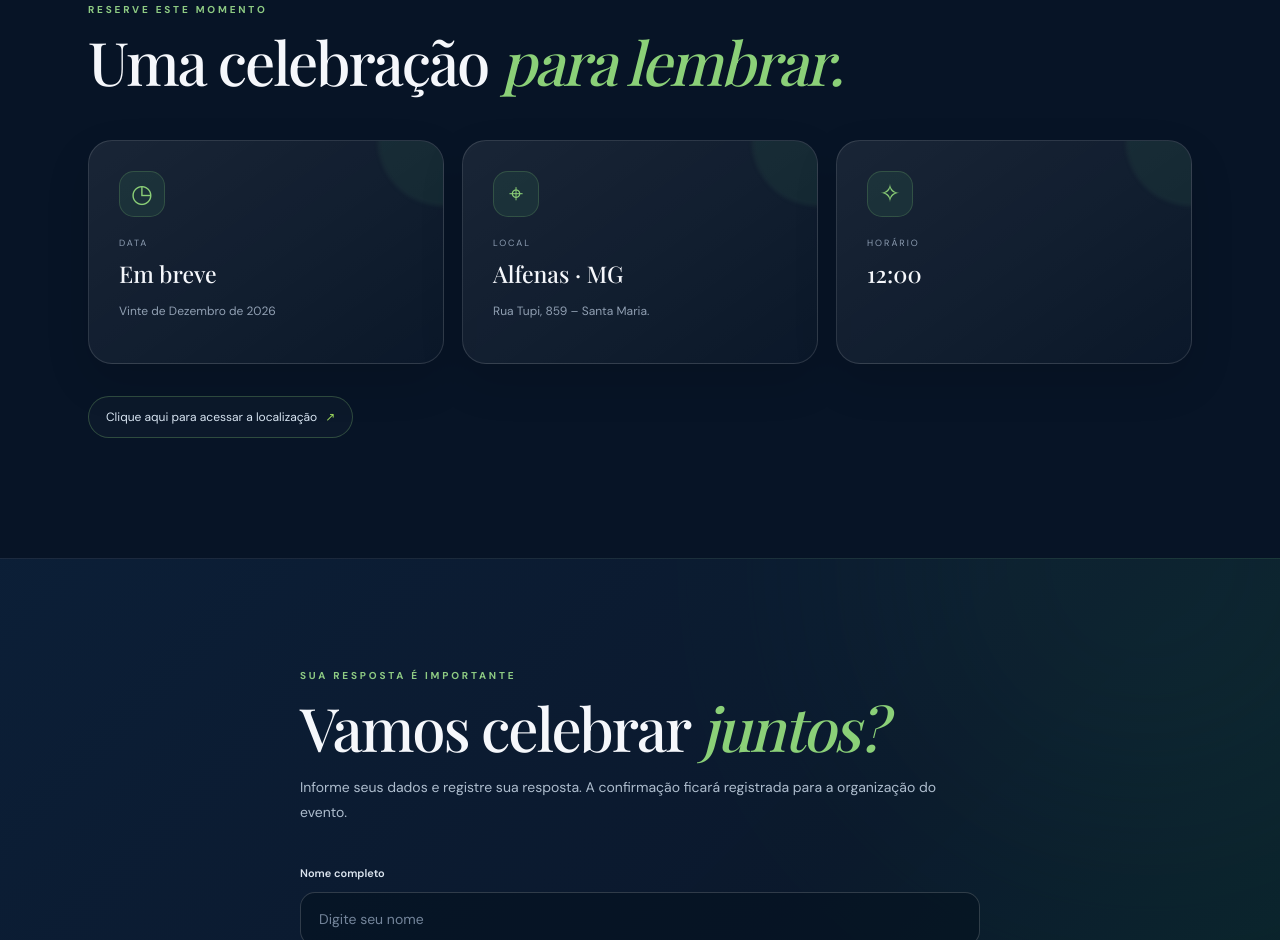
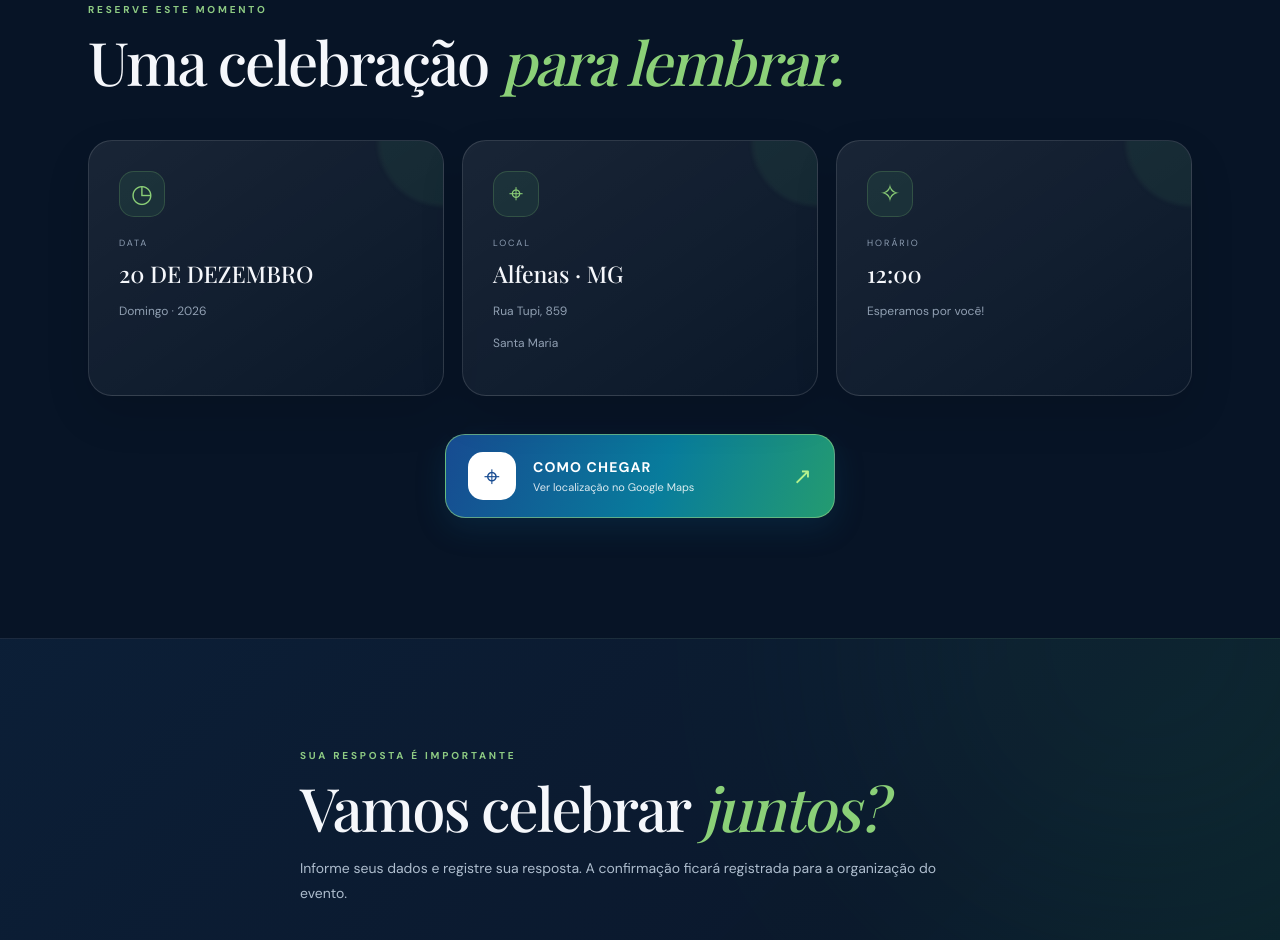
Before and after one commit to gbcastelar/holhos-minas-celebrar-2026, a plain HTML site: page index.html in a window 1280 px wide. Shown: the part 1451-2391 px from the top of the page. Drawn offline with nearby package versions, Linux system fonts and the light colour scheme; a web font is replaced by a local one.

Commit message:
ajustando endereco botao de localizacao e css

```diff
--- a/css/style.css
+++ b/css/style.css
@@ -48,3 +48,73 @@ html{scroll-padding-top:88px}
 @keyframes brandFloat{0%,100%{transform:translateY(0)}50%{transform:translateY(-4px)}}
 @media(max-width:700px){.logo-orbit--compact{width:44px;height:44px}.logo-orbit--hero{width:125px;height:125px}.logo-orbit--hero .brand-mark{width:80px;height:80px}}
 @media(prefers-reduced-motion:reduce){.logo-orbit__ring,.logo-orbit .brand-mark{animation:none!important}}
+/* BOTÃO DE LOCALIZAÇÃO */
+.maps-action {
+    display: flex;
+    justify-content: center;
+    margin: 38px auto 0;
+    padding: 0 15px;
+}
+
+.maps-button {
+    display: flex;
+    align-items: center;
+    gap: 17px;
+    width: min(100%, 390px);
+    padding: 17px 22px;
+    border-radius: 20px;
+    text-decoration: none;
+    color: #fff;
+    background: linear-gradient(110deg, #174b91, #087c9c 55%, #249b70);
+    border: 1px solid rgba(139, 207, 131, .65);
+    box-shadow: 0 10px 30px rgba(15, 91, 130, .22);
+    transition: transform .25s ease, box-shadow .25s ease;
+}
+
+.maps-button:hover {
+    transform: translateY(-4px);
+    box-shadow: 0 15px 35px rgba(15, 91, 130, .35);
+}
+
+.maps-button-icon {
+    display: flex;
+    align-items: center;
+    justify-content: center;
+    width: 48px;
+    height: 48px;
+    flex-shrink: 0;
+    border-radius: 15px;
+    color: #174b91;
+    background: #fff;
+    font-size: 28px;
+}
+
+.maps-button-text {
+    display: flex;
+    flex-direction: column;
+    gap: 4px;
+    flex: 1;
+    text-align: left;
+}
+
+.maps-button-text strong {
+    font-size: 14px;
+    letter-spacing: .08em;
+}
+
+.maps-button-text small {
+    font-size: 11px;
+    color: rgba(255,255,255,.85);
+}
+
+.maps-button-arrow {
+    font-size: 23px;
+    color: #b5f18d;
+}
+
+@media (max-width: 480px) {
+    .maps-button {
+        padding: 15px;
+        gap: 12px;
+    }
+}
--- a/index.html
+++ b/index.html
@@ -51,15 +51,54 @@
     </section>
 
     <section class="event-details section-wrap">
-      <div class="section-kicker">RESERVE ESTE MOMENTO</div>
-      <h2>Uma celebração <em>para lembrar.</em></h2>
-      <div class="detail-grid">
-        <article class="detail-card"><span class="detail-icon">◷</span><small>DATA</small><strong id="event-date"> </strong><p>Vinte de Dezembro de 2026</p></article>
-        <article class="detail-card"><span class="detail-icon">⌖</span><small>LOCAL</small><strong>Alfenas · MG</strong><p>Rua Tupi, 859 – Santa Maria.</p></article>
-        <article class="detail-card"><span class="detail-icon">✧</span><small>HORÁRIO</small><strong>12:00</strong></article>
-      </div>
-      <a class="text-link" id="maps-link" href="https://www.google.com/maps/search/?api=1&query=Rua+Tupi%2C+859%2C+Santa+Maria%2C+Alfenas%2C+MG%2C+Brasil" target="_blank" rel="noopener">Clique aqui para acessar a localização<span>↗</span></a>
-    </section>
+    <div class="section-kicker">RESERVE ESTE MOMENTO</div>
+
+    <h2>Uma celebração <em>para lembrar.</em></h2>
+
+    <div class="detail-grid">
+
+        <article class="detail-card">
+            <span class="detail-icon">◷</span>
+            <small>DATA</small>
+            <strong>20 DE DEZEMBRO</strong>
+            <p>Domingo · 2026</p>
+        </article>
+
+        <article class="detail-card location-card">
+            <span class="detail-icon">⌖</span>
+            <small>LOCAL</small>
+            <strong>Alfenas · MG</strong>
+            <p>Rua Tupi, 859</p>
+            <p>Santa Maria</p>
+        </article>
+
+        <article class="detail-card">
+            <span class="detail-icon">✧</span>
+            <small>HORÁRIO</small>
+            <strong>12:00</strong>
+            <p>Esperamos por você!</p>
+        </article>
+
+    </div>
+
+    <div class="maps-action">
+        <a
+            class="maps-button"
+            href="https://www.google.com/maps/search/?api=1&query=Rua+Tupi%2C+859%2C+Santa+Maria%2C+Alfenas%2C+MG%2C+Brasil"
+            target="_blank"
+            rel="noopener"
+        >
+            <span class="maps-button-icon">⌖</span>
+
+            <span class="maps-button-text">
+                <strong>COMO CHEGAR</strong>
+                <small>Ver localização no Google Maps</small>
+            </span>
+
+            <span class="maps-button-arrow">↗</span>
+        </a>
+    </div>
+</section>
 
     <section class="rsvp-section" id="confirmar">
       <div class="rsvp-glow"></div>
```
